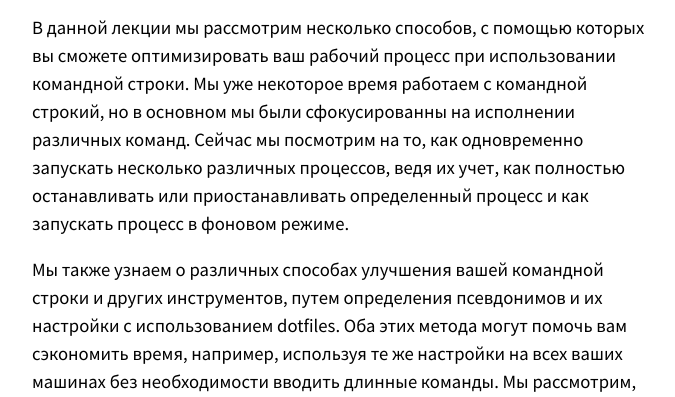
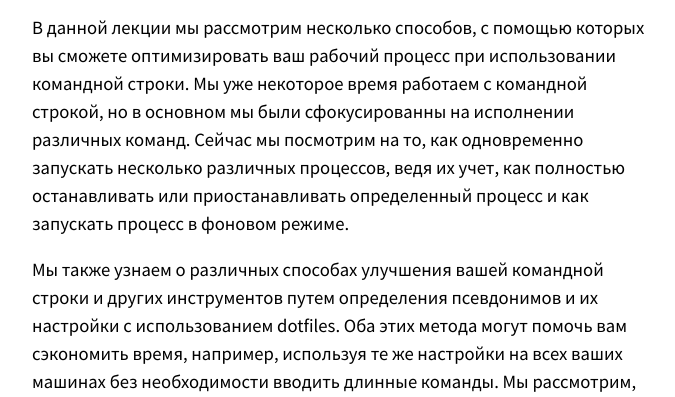
Before and after one commit to missing-semester-rus/missing-semester-rus.github.io, a Jekyll site: the page built from _2020/command-line.md, in a window 1280 px wide and 900 px high, scrolled down 252 px, cut to the strip 243-640 px from the top of the window. Shown: the whole strip, without its empty margins (300-975 px from the left). Built offline with Jekyll 4.4.1, drawn with Linux system fonts in a browser that asks for light colours; some of the changed text lies outside the part shown.

Commit message:
Update command-line.md

````diff
--- a/_2020/command-line.md
+++ b/_2020/command-line.md
@@ -8,9 +8,9 @@
   id: e8BO_dYxk5c
 ---
 
-В данной лекции мы рассмотрим несколько способов, с помощью которых вы сможете оптимизировать ваш рабочий процесс при использовании командной строки. Мы уже некоторое время работаем с командной строкий, но в основном мы были сфокусированны на исполнении различных команд. Сейчас мы посмотрим на то, как одновременно запускать несколько различных процессов, ведя их учет, как полностью останавливать или приостанавливать определенный процесс и как запускать процесс в фоновом режиме.
+В данной лекции мы рассмотрим несколько способов, с помощью которых вы сможете оптимизировать ваш рабочий процесс при использовании командной строки. Мы уже некоторое время работаем с командной строкой, но в основном мы были сфокусированны на исполнении различных команд. Сейчас мы посмотрим на то, как одновременно запускать несколько различных процессов, ведя их учет, как полностью останавливать или приостанавливать определенный процесс и как запускать процесс в фоновом режиме.
 
-Мы также узнаем о различных способах улучшения вашей командной строки и других инструментов, путем определения псевдонимов и их настройки с использованием dotfiles. Оба этих метода могут помочь вам сэкономить время, например, используя те же настройки на всех ваших машинах без необходимости вводить длинные команды. Мы рассмотрим, как работать с удаленными машинами с помощью SSH.
+Мы также узнаем о различных способах улучшения вашей командной строки и других инструментов путем определения псевдонимов и их настройки с использованием dotfiles. Оба этих метода могут помочь вам сэкономить время, например, используя те же настройки на всех ваших машинах без необходимости вводить длинные команды. Мы рассмотрим, как работать с удаленными машинами с помощью SSH.
 
 # Контроль задач
 
@@ -41,7 +41,7 @@
     i += 1
 ```
 
-Вот что произойдет. если мы дважды отправим сигнал `SIGINT` этой программе, а затем отправим `SIGQUIT`. Обратите внимание, что `^` - то, как отображается `Ctrl` при введении в терминале.
+Вот что произойдет, если мы дважды отправим сигнал `SIGINT` этой программе, а затем отправим `SIGQUIT`. Обратите внимание, что `^` - то, как отображается `Ctrl` при введении в терминале.
 
 ```
 $ python sigint.py
@@ -137,30 +137,31 @@
 На сегодняшний день самым популярным выбором является [`tmux`](https://www.man7.org/linux/man-pages/man1/tmux.1.html). `tmux` обладает высокой настраиваемостью, и, используя соответствующие комбинации клавиш, вы можете создавать множество вкладок и панелей и быстро перемещаться между ними.
 
 `tmux` ожидает от вас, что вы будете знать его комбинации клавиш. Все комбинации представлены в формате `<C-b> x`, что означает (1) нажать `Ctrl+b`, (2) отпустить `Ctrl+b`, (3) нажать `x`. `tmux` имеет следующую иерархию объектов:
-- **Сессии** - сессия является независимым рабочим пространством с одним или несколькими окнами
+
+- **Сессии** - сессия является независимым рабочим пространством с одним или несколькими окнами.
     + `tmux` начать новую сессию.
     + `tmux new -s NAME` начать сессию с именем `NAME`.
     + `tmux ls` вывести список текущих сессий.
     + В `tmux`, нажатие `<C-b> d` отсоединяет текущую сессию.
-    + `tmux a` присоединиться к последней сессии. Вы можете использовать флаг `-t` для указания конкретной сессии
+    + `tmux a` присоединиться к последней сессии. Вы можете использовать флаг `-t` для указания конкретной сессии.
 
 - **Окна** - Аналогично вкладкам в редакторах или браузерах, это визуально отдельные части одной и той же сессии.
-    + `<C-b> c` Создание нового окна. Для закрытия вам достаточно закрыть оболочку используя `<C-d>`
-    + `<C-b> N` перейти к окну под номером _N_. Обратите внимание, что окна пронумерованы
-    + `<C-b> p` Перейти к предыдущему окну
-    + `<C-b> n` Перейти к следующему окну
-    + `<C-b> ,` Переименовать текущее окно
-    + `<C-b> w` Вывести список всех окон
+    + `<C-b> c` Создание нового окна. Для закрытия вам достаточно закрыть оболочку, используя `<C-d>`.
+    + `<C-b> N` перейти к окну под номером _N_. Обратите внимание, что окна пронумерованы.
+    + `<C-b> p` Перейти к предыдущему окну.
+    + `<C-b> n` Перейти к следующему окну.
+    + `<C-b> ,` Переименовать текущее окно.
+    + `<C-b> w` Вывести список всех окон.
 
 - **Панели** - Подобно разделениям в vim, панели позволяют иметь несколько оболочек в одном визуальном отображении.
-    + `<C-b> "` Разделить текущую панель на 2 горизонтально
-    + `<C-b> %` Разделить текущую панель на 2 вертикально
+    + `<C-b> "` Разделить текущую панель на 2 горизонтально.
+    + `<C-b> %` Разделить текущую панель на 2 вертикально.
     + `<C-b> <direction>` Перейти к другой панели в направлении _direction_. Здесь направление означает стрелку.
-    + `<C-b> z` Переключиться на текущую панель
+    + `<C-b> z` Переключиться на текущую панель.
     + `<C-b> [` Начать прокрутку назад. Затем вы можете нажать `<space>`, чтобы начать выделение, и `<enter>`, чтобы скопировать выделенный текст.
     + `<C-b> <space>` Переключаться между расположениями панелей.
 
-Для дальнейшего чтения,
+Для дальнейшего чтения:
 [здесь](https://www.hamvocke.com/blog/a-quick-and-easy-guide-to-tmux/) короткий туториал по `tmux` и [здесь](http://linuxcommand.org/lc3_adv_termmux.php) более детальный рассказ, который затрагивает оригинальную команду `screen`. Возможно вы также захотите познакомиться с командой [`screen`](https://www.man7.org/linux/man-pages/man1/screen.1.html), так как она является предустановленной в большинстве UNIX систем.
 
 # Псевдонимы
@@ -215,16 +216,14 @@
 
 # Dotfiles
 
-Многие программы сконфигурированы с помощью обычных текстовых файлов, которые называются _dotfiles_
-(они названы так, потому что имена файлов начинаются с `.`, например `~/.vimrc`, таким образом
-они по умолчанию скрыты в списке файлов `ls`).
+Многие программы сконфигурированы с помощью обычных текстовых файлов, которые называются _dotfiles_ (они названы так, потому что имена файлов начинаются с `.`, например `~/.vimrc`, таким образом они по умолчанию скрыты в списке файлов `ls`).
 
-Терминал является одним из примеров программы, которая конфигурируется с использованием таких файлов. При запуске, ваш терминал прочитает множество файлов, чтобы загрузить свои конфигурации.
+Терминал является одним из примеров программы, которая конфигурируется с использованием таких файлов. При запуске ваш терминал прочитает множество файлов, чтобы загрузить свои конфигурации.
 В зависимости от терминала, независимо от того, входите ли вы в систему и/или интерактивный режим, весь процесс может быть довольно сложным.
 [Здесь](https://blog.flowblok.id.au/2013-02/shell-startup-scripts.html) можно найти много информации на данную тему.
 
-Для `bash`, редактирование `.bashrc` или `.bash_profile` будет работать в большинстве систем.
-Здесь вы можете объявлять команды, которые будут запущены при старте, например определять псевдонимы или модифицировать переменную окружения `PATH`.
+Для `bash` редактирование `.bashrc` или `.bash_profile` будет работать в большинстве систем.
+Здесь вы можете объявлять команды, которые будут запущены при старте, например, определять псевдонимы или модифицировать переменную окружения `PATH`.
 На самом деле многие программы будут просить вас включить такую строчку `export PATH="$PATH:/path/to/program/bin"` в конфигурационный файл вашего терминала, чтобы терминал мог найти бинарные файлы программ.
 
 Некоторые другие примеры инструментов, которые могут быть сконфигурированы с помощью dotfiles:
@@ -243,21 +242,14 @@
 - **Синхронизация**: вы можете обновлять ваши dotfiles где угодно и держать их
 синхронизированными.
 - **Отслеживание изменений**: вероятно, вы будете поддерживать свои dotfiles
-на протяжении всей своей карьеры,
-и история версий полезна для долгосрочных проектов.
+на протяжении всей своей карьеры, и история версий полезна для долгосрочных проектов.
 
 Что следует включать в ваши dotfiles?
 
 Вы можете узнать о настройках контретного инструмента, прочитав онлайн документацию или
 [man страницу](https://en.wikipedia.org/wiki/Man_page). Ещё один отличный способ -
 поиск в интернете блог-постов о конкретных программах, где авторы расскажут вам
-о своих предпочтительных настройках.Ещё один способ узнать о
-настройках — это просмотреть dotfiles других людей: вы можете найти множество
-[dotfiles
-репозиториев](https://github.com/search?o=desc&q=dotfiles&s=stars&type=Repositories)
-на Github --- ищите самые популярные
-[здесь](https://github.com/mathiasbynens/dotfiles) (хотя мы не советуем слепо копировать все
-конфигурации).
+о своих предпочтительных настройках. Ещё один способ узнать о настройках — это просмотреть dotfiles других людей: вы можете найти множество [dotfiles репозиториев](https://github.com/search?o=desc&q=dotfiles&s=stars&type=Repositories) на Github --- ищите самые популярные [здесь](https://github.com/mathiasbynens/dotfiles) (хотя мы не советуем слепо копировать все конфигурации).
 [Здесб](https://dotfiles.github.io/) еще один отличный ресурс на эту тему.
 
 Все инструкторы курса имеют свои dotfiles в открытом доступе на GitHub: [Anish](https://github.com/anishathalye/dotfiles),
@@ -270,8 +262,7 @@
 Общей проблемой с dotfiles является то, что конфигурации могут не работать при использовании нескольких машин, например, если они имеют разные операционные системы или оболочки. Иногда вы также хотите, чтобы некоторые настройки применялись только на данной машине.
 
 Есть несколько способов, чтобы сделать это проще.
-Если файл конфигурации это поддерживает, используйте эквиваленты оператора if
-для того, чтобы применять настройки, специфичные для конкретной машины. Например, ваша оболочка может
+Если файл конфигурации это поддерживает, используйте эквиваленты оператора if для того, чтобы применять настройки, специфичные для конкретной машины. Например, ваша оболочка может
 содержать что-то вроде:
 
 ```bash
````
Also changed, not shown: other parts of _2020/command-line.md (+1 -1 lines).
